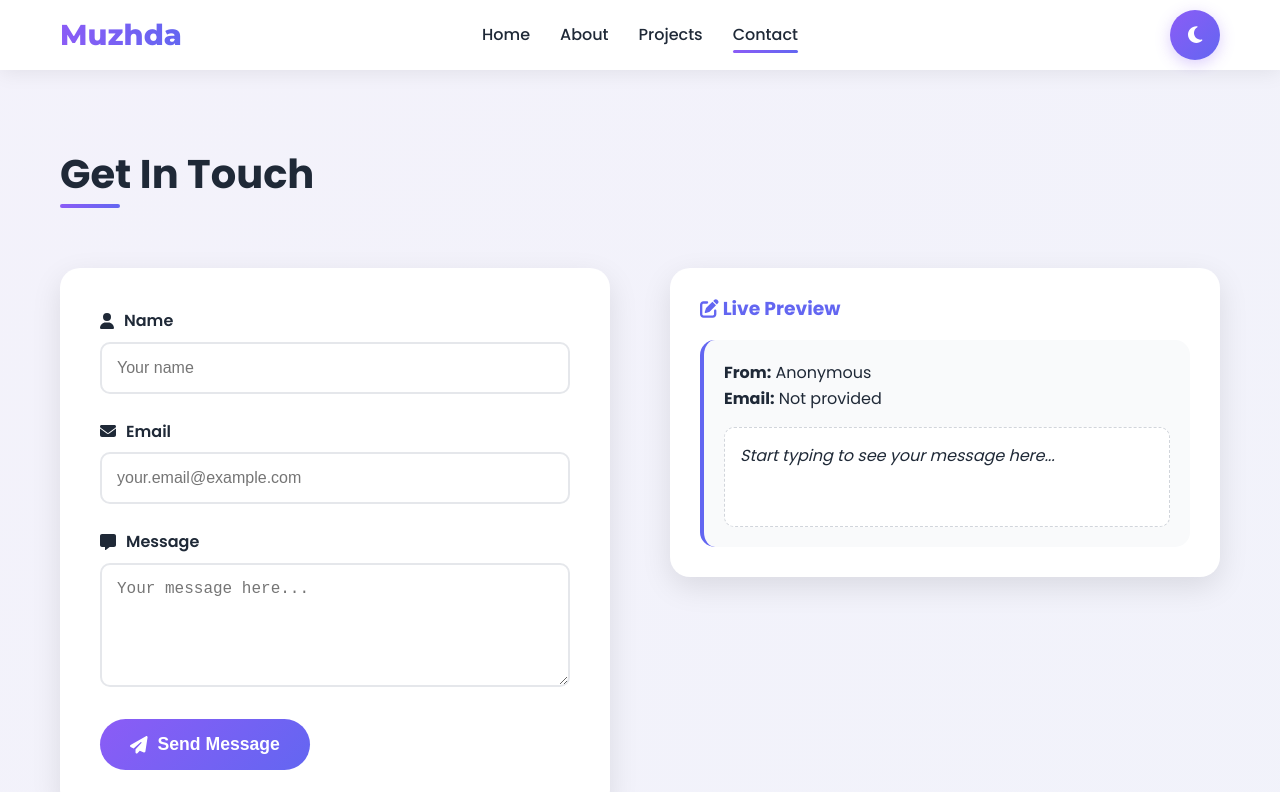
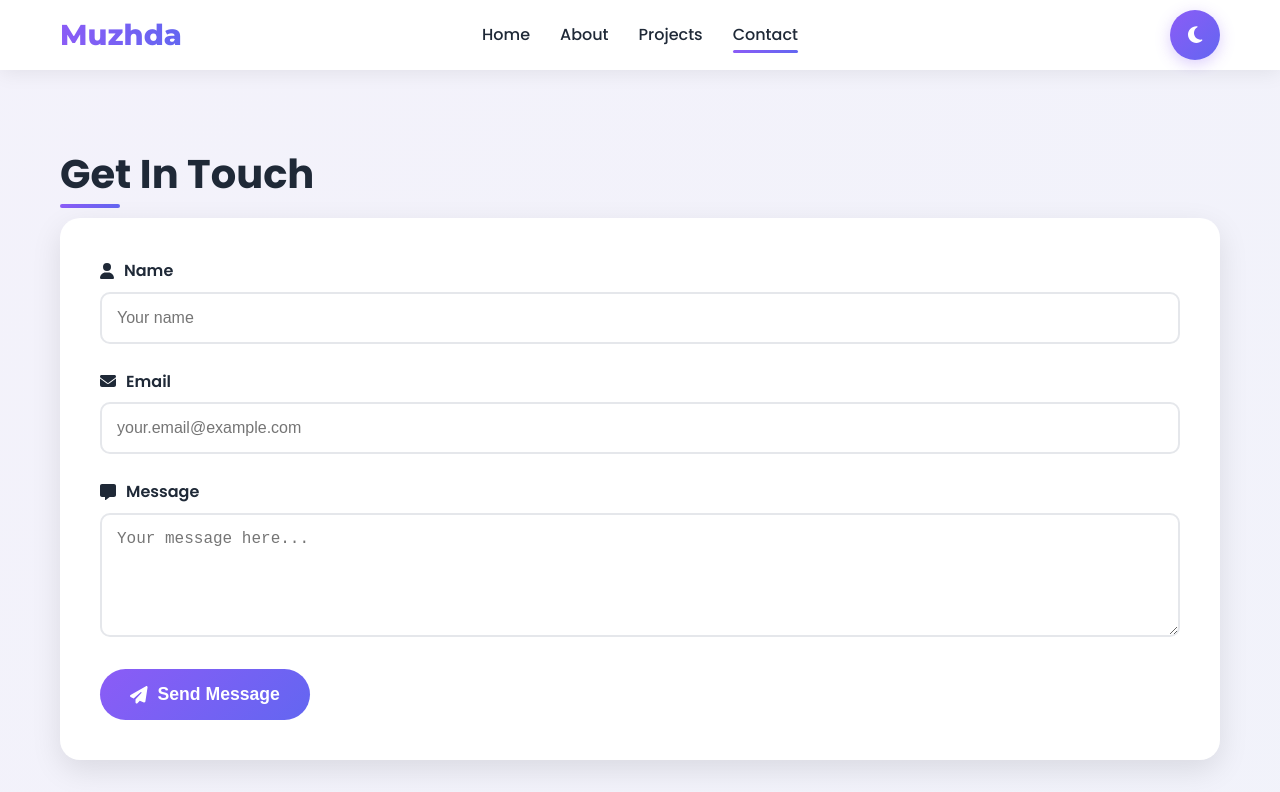
Before and after one commit to muzhiwa/react-portfolio, a React (Create React App) app: page /contact in a window 1280 px wide. Shown: the top 792 px of the page. Built offline with nearby package versions, Linux system fonts and the light colour scheme.

Commit message:
removed live messege preview feature

```diff
--- a/src/components/Contact.jsx
+++ b/src/components/Contact.jsx
@@ -6,7 +6,6 @@ import {
   faUser,
   faEnvelope,
   faMessage,
-  faPenToSquare,
 } from "@fortawesome/free-solid-svg-icons";
 
 const Contact = ({ onSubmit }) => {
@@ -19,7 +18,6 @@ const Contact = ({ onSubmit }) => {
   const [isTyping, setIsTyping] = useState(false);
   const [emailValidationTimeout, setEmailValidationTimeout] = useState(null);
 
-  // Load saved data from localStorage
   useEffect(() => {
     const savedData = localStorage.getItem("contactFormData");
     if (savedData) {
@@ -27,7 +25,6 @@ const Contact = ({ onSubmit }) => {
     }
   }, []);
 
-  // Auto-save form data to localStorage
   useEffect(() => {
     const timer = setTimeout(() => {
       localStorage.setItem("contactFormData", JSON.stringify(formData));
@@ -37,7 +34,6 @@ const Contact = ({ onSubmit }) => {
     return () => clearTimeout(timer);
   }, [formData]);
 
-  // Debounced email validation with proper cleanup
   useEffect(() => {
     if (emailValidationTimeout) {
       clearTimeout(emailValidationTimeout);
@@ -84,7 +80,6 @@ const Contact = ({ onSubmit }) => {
     const { name, value } = e.target;
     setFormData((prev) => ({ ...prev, [name]: value }));
 
-    // Immediate validation for non-email fields
     if (name !== "email") {
       setErrors((prev) => ({ ...prev, [name]: validateField(name, value) }));
     }
@@ -98,7 +93,6 @@ const Contact = ({ onSubmit }) => {
   const handleSubmit = (e) => {
     e.preventDefault();
 
-    // Validate all fields on submit
     const newErrors = {};
     Object.keys(formData).forEach((key) => {
       newErrors[key] = validateField(key, formData[key]);
@@ -106,7 +100,6 @@ const Contact = ({ onSubmit }) => {
 
     setErrors(newErrors);
 
-    // Check if there are any errors
     const hasErrors = Object.values(newErrors).some((error) => error);
 
     if (!hasErrors) {
@@ -130,7 +123,6 @@ const Contact = ({ onSubmit }) => {
           </div>
         )}
 
-        <div className="contact-content">
         <form className="contact-form fade-in" onSubmit={handleSubmit}>
           <div className="form-group">
             <label htmlFor="name">
@@ -206,24 +198,6 @@ const Contact = ({ onSubmit }) => {
             <FontAwesomeIcon icon={faPaperPlane} /> Send Message
           </button>
         </form>
-
-          <div className="live-preview fade-in">
-            <h3>
-              <FontAwesomeIcon icon={faPenToSquare} /> Live Preview
-            </h3>
-            <div className="preview-content">
-              <p>
-                <strong>From:</strong> {formData.name || "Anonymous"}
-              </p>
-              <p>
-                <strong>Email:</strong> {formData.email || "Not provided"}
-              </p>
-              <div className="message-preview">
-                {formData.message || "Start typing to see your message here..."}
-              </div>
-            </div>
-          </div>
-        </div>
       </div>
     </section>
   );
--- a/src/styles/Contact.css
+++ b/src/styles/Contact.css
@@ -119,50 +119,6 @@
   box-shadow: 0 10px 25px rgba(139, 92, 246, 0.3);
 }
 
-.live-preview {
-  background: white;
-  padding: 30px;
-  border-radius: 20px;
-  box-shadow: 0 10px 30px rgba(0, 0, 0, 0.1);
-  height: fit-content;
-}
-
-.dark .live-preview {
-  background: var(--dark-card);
-  box-shadow: 0 10px 30px rgba(0, 0, 0, 0.2);
-}
-
-.live-preview h3 {
-  color: var(--primary);
-  margin-bottom: 20px;
-}
-
-.preview-content {
-  background: #f9fafb;
-  padding: 20px;
-  border-radius: 15px;
-  border-left: 4px solid var(--primary);
-}
-
-.dark .preview-content {
-  background: #374151;
-}
-
-.message-preview {
-  margin-top: 15px;
-  padding: 15px;
-  background: white;
-  border-radius: 10px;
-  border: 1px dashed #d1d5db;
-  min-height: 100px;
-  font-style: italic;
-}
-
-.dark .message-preview {
-  background: #4b5563;
-  border-color: #6b7280;
-}
-
 .saved-data-hint {
   background: #fffbeb;
   color: #d97706;
```
Lines whose indentation alone changed are shown as unchanged.
